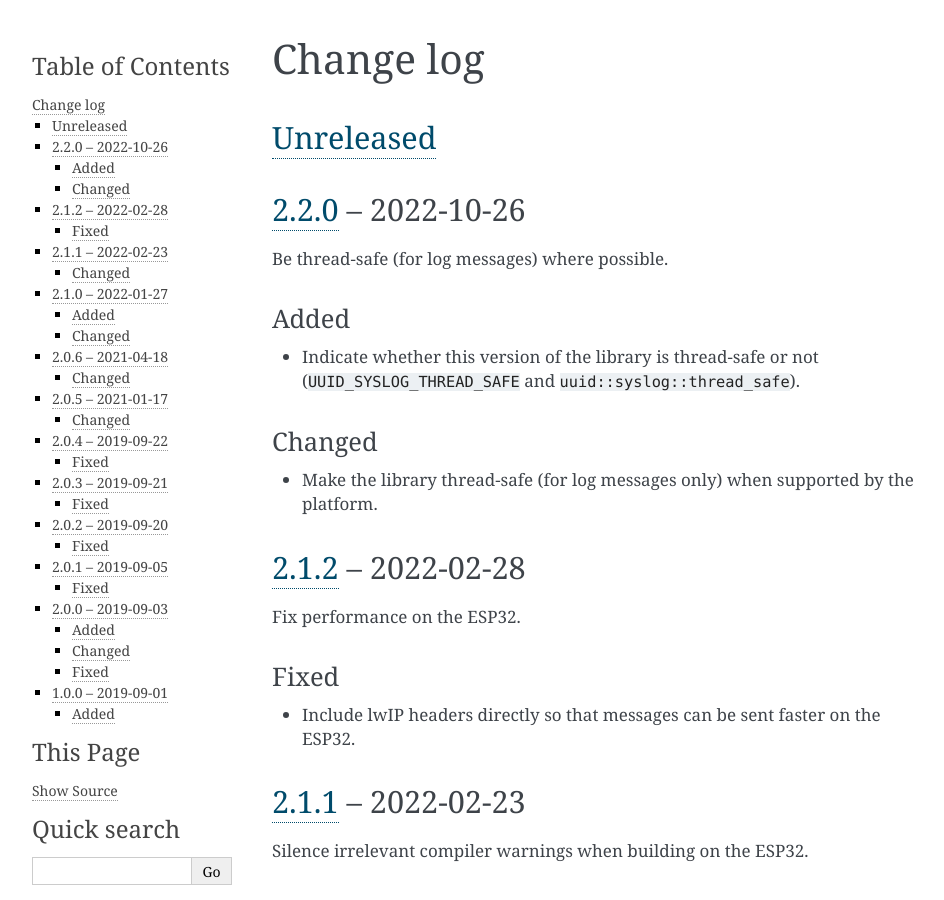
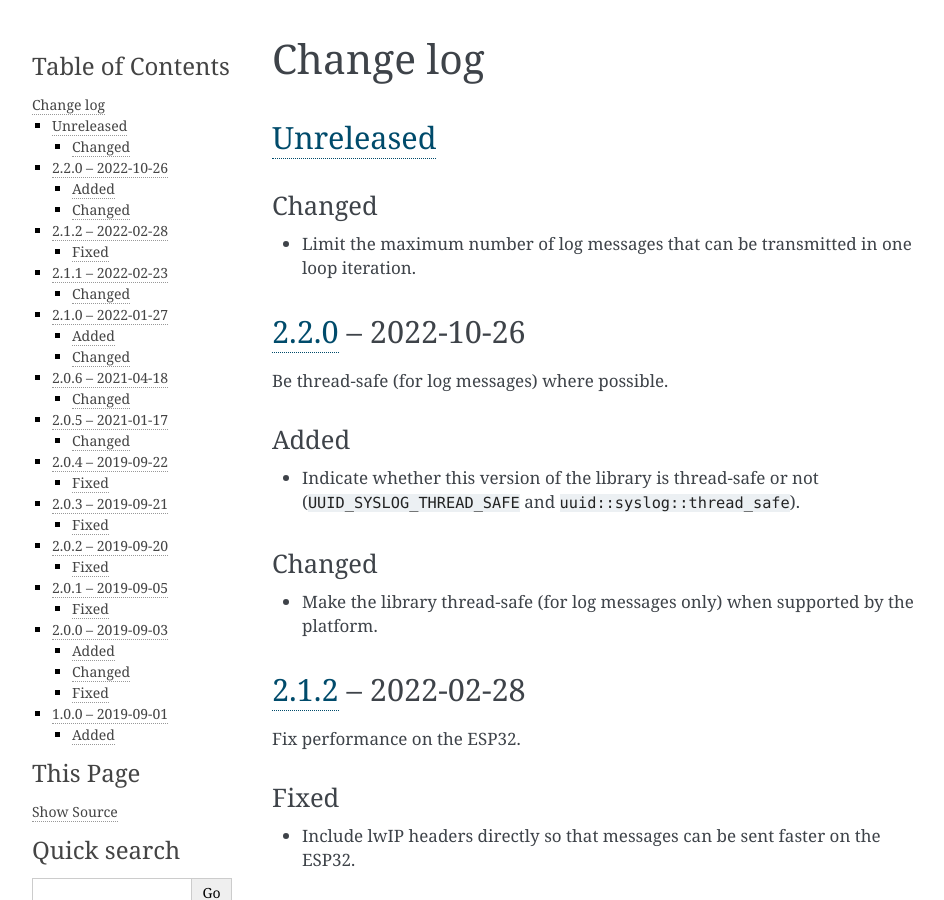
Before and after one commit to nomis/mcu-uuid-syslog, a Sphinx documentation site: the page built from docs/changelog.rst, in a window 1280 px wide and 900 px high. Shown: the whole window, without its empty margins (148-1092 px from the left). Built offline with Sphinx 7.4.7, drawn with Linux system fonts in a browser that asks for light colours.

Commit message:
Limit the maximum number of log messages that can be transmitted at once
If there's another thread adding log messages it's possible that the loop
will never end, although this is unlikely because of the minimum network
transmission delay.

```diff
--- a/docs/changelog.rst
+++ b/docs/changelog.rst
@@ -3,6 +3,12 @@ Change log
 
 Unreleased_
 -----------
+
+Changed
+~~~~~~~
+
+* Limit the maximum number of log messages that can be transmitted in
+  one loop iteration.
 
 2.2.0_ |--| 2022-10-26
 ----------------------
```
Also changed, not shown: 2 other files.
